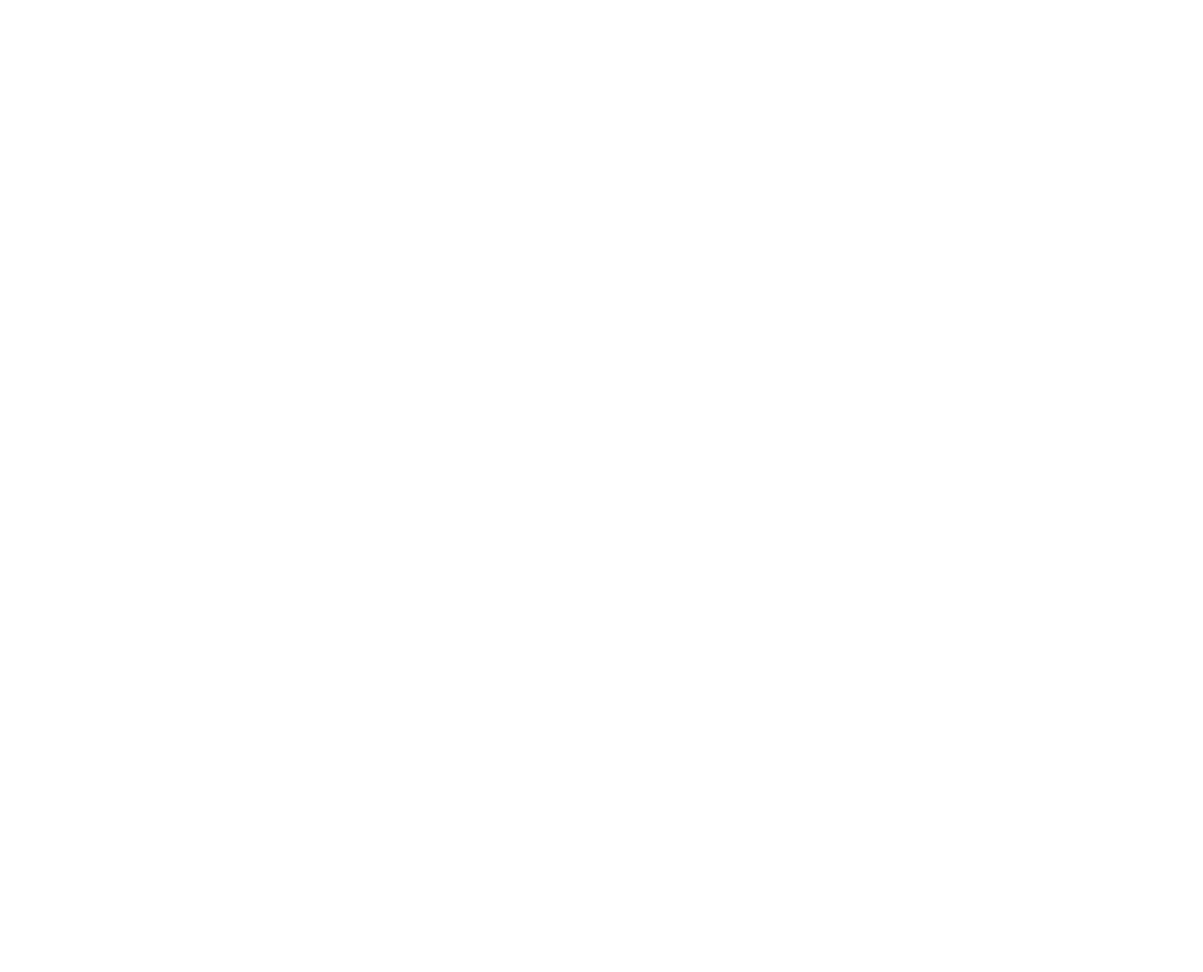
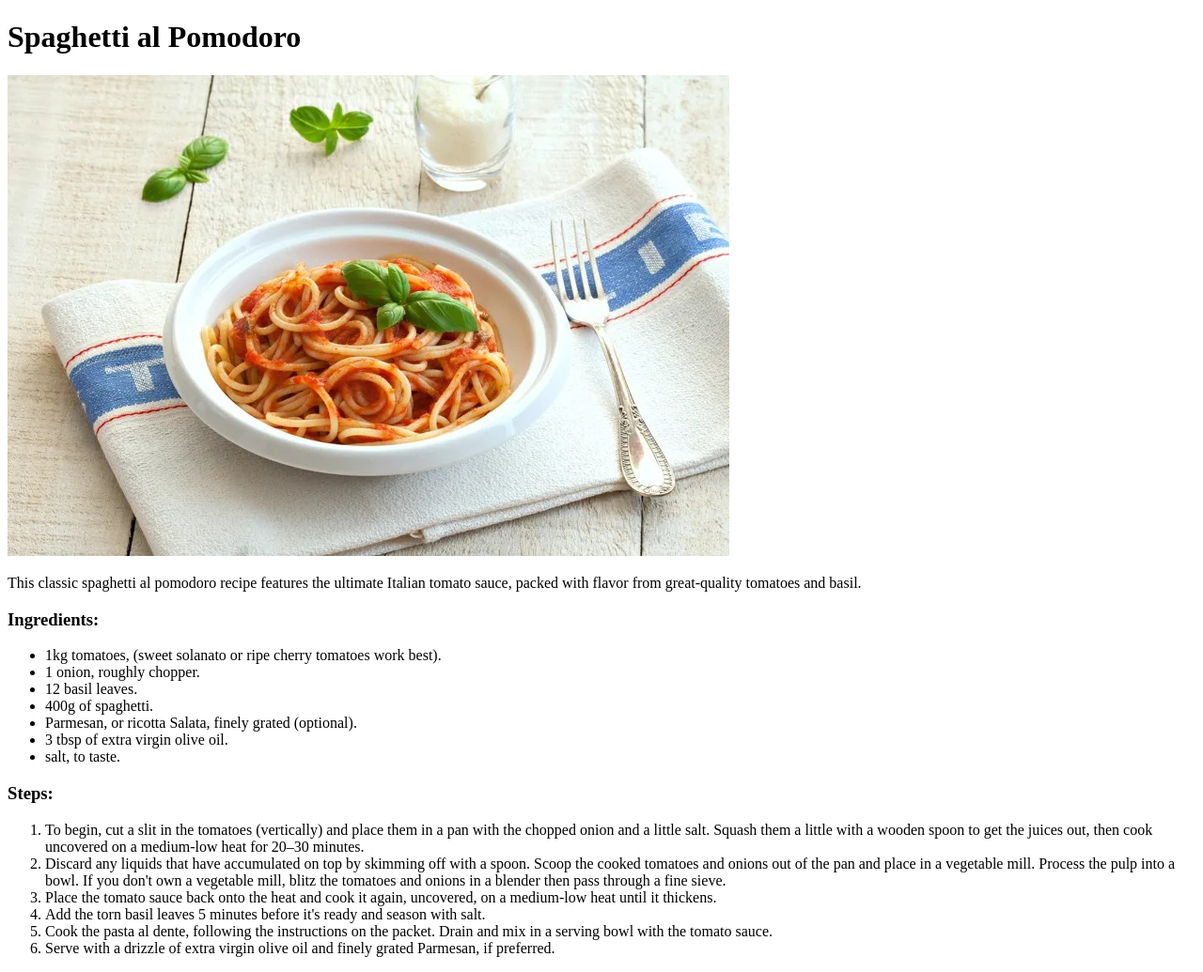
Before and after one commit to marianojleguiza/odin-recipes, a plain HTML site: page recipes/spaghetti.html in a window 1280 px wide. Shown: the whole page at 94% size. Before the commit the page ends 800 px from the top, so only its background shows below. Drawn offline with Linux system fonts and the light colour scheme; files whose address does not match are found by name.

Commit message:
Completed spaghetti.html

```diff
--- a/recipes/spaghetti.html
+++ b/recipes/spaghetti.html
@@ -0,0 +1,37 @@
+<!DOCTYPE html>
+<html lang="en">
+<head>
+    <meta charset="UTF-8">
+    <meta name="viewport" content="width=device-width, initial-scale=1.0">
+    <title>Spaghetti al Pomodoro</title>
+</head>
+<body>
+    <h1>Spaghetti al Pomodoro</h1>
+
+    <img src="/home/mariano/repos/odin-recipes/images/spaghetti.jpg">
+
+    <p>This classic spaghetti al pomodoro recipe features the ultimate Italian tomato sauce, packed with flavor from great-quality tomatoes and basil.</p>
+
+    <h3>Ingredients:</h3>
+    <ul>
+        <li>1kg tomatoes, (sweet solanato or ripe cherry tomatoes work best).</li>
+        <li>1 onion, roughly chopper.</li>
+        <li>12 basil leaves.</li>
+        <li>400g of spaghetti.</li>
+        <li>Parmesan, or ricotta Salata, finely grated (optional).</li>
+        <li>3 tbsp of extra virgin olive oil.</li>
+        <li>salt, to taste.</li>
+    </ul>
+
+    <h3>Steps:</h3>
+    <ol>
+        <li>To begin, cut a slit in the tomatoes (vertically) and place them in a pan with the chopped onion and a little salt. Squash them a little with a wooden spoon to get the juices out, then cook uncovered on a medium-low heat for 20–30 minutes.</li>
+        <li>Discard any liquids that have accumulated on top by skimming off with a spoon. Scoop the cooked tomatoes and onions out of the pan and place in a vegetable mill. Process the pulp into a bowl. If you don't own a vegetable mill, blitz the tomatoes and onions in a blender then pass through a fine sieve.</li>
+        <li>Place the tomato sauce back onto the heat and cook it again, uncovered, on a medium-low heat until it thickens.</li>
+        <li>Add the torn basil leaves 5 minutes before it's ready and season with salt.</li>
+        <li>Cook the pasta al dente, following the instructions on the packet. Drain and mix in a serving bowl with the tomato sauce.</li>
+        <li>Serve with a drizzle of extra virgin olive oil and finely grated Parmesan, if preferred.</li>
+    </ol>
+
+</body>
+</html>
```
Also changed, not shown: index.html (+2 -0 lines), recipes/neapolitanpizza.html (added, +25 -0 lines), images/pizza.jpg (added), images/spaghetti.jpg (added), recipes/napolitanpizza.html (deleted).
